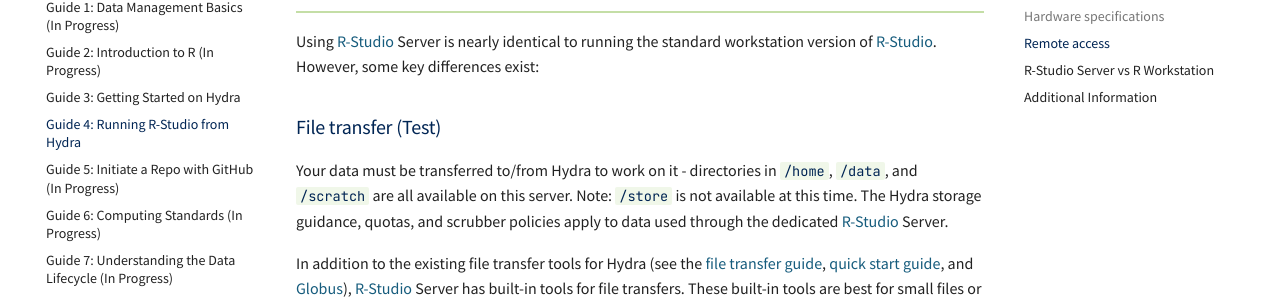
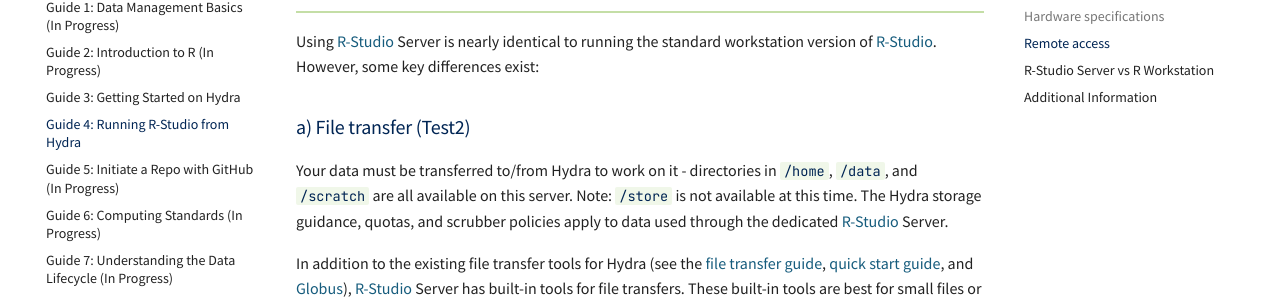
Before and after one commit to Smithsonian/NZCBI-DataComputingDocs, an MkDocs documentation site: the page built from docs/RStudio-Hydra.md, in a window 1280 px wide and 900 px high, scrolled down 3228 px. Shown: the part 146-452 px from the top of the window. Built offline with MkDocs 1.6.1 and Material for MkDocs 9.7.7, drawn with Linux system fonts in a browser that asks for light colours; comment, search, counter and statistics services are not loaded.

```diff
--- a/docs/RStudio-Hydra.md
+++ b/docs/RStudio-Hydra.md
@@ -59,11 +59,10 @@
 
 Using [R-Studio](https://posit.co/download/rstudio-desktop) Server is nearly identical to running the standard workstation version of [R-Studio](https://posit.co/download/rstudio-desktop). However, some key differences exist:
 
-### File transfer (Test)
+### a) File transfer (Test2)
 Your data must be transferred to/from Hydra to work on it - directories in `/home`, `/data`, and `/scratch` are all available on this server. Note: `/store` is not available at this time. The Hydra storage guidance, quotas, and scrubber policies apply to data used through the dedicated [R-Studio](https://posit.co/download/rstudio-desktop) Server.
 
 In addition to the existing file transfer tools for Hydra (see the [file transfer guide](https://confluence.si.edu/spaces/HPC/pages/163152227/Transferring+Files+to+from+Hydra), [quick start guide](https://confluence.si.edu/spaces/HPC/pages/163152218/Quick+Start+Guide), and [Globus](https://smithsonian.github.io/globus-docs/)), [R-Studio](https://posit.co/download/rstudio-desktop) Server has built-in tools for file transfers. These built-in tools are best for small files or quick edits. For large files or large file sets consider other file transfer tools.
-
 
 **Using [R-Studio](https://posit.co/download/rstudio-desktop) Server's built-in tools**
 
```
